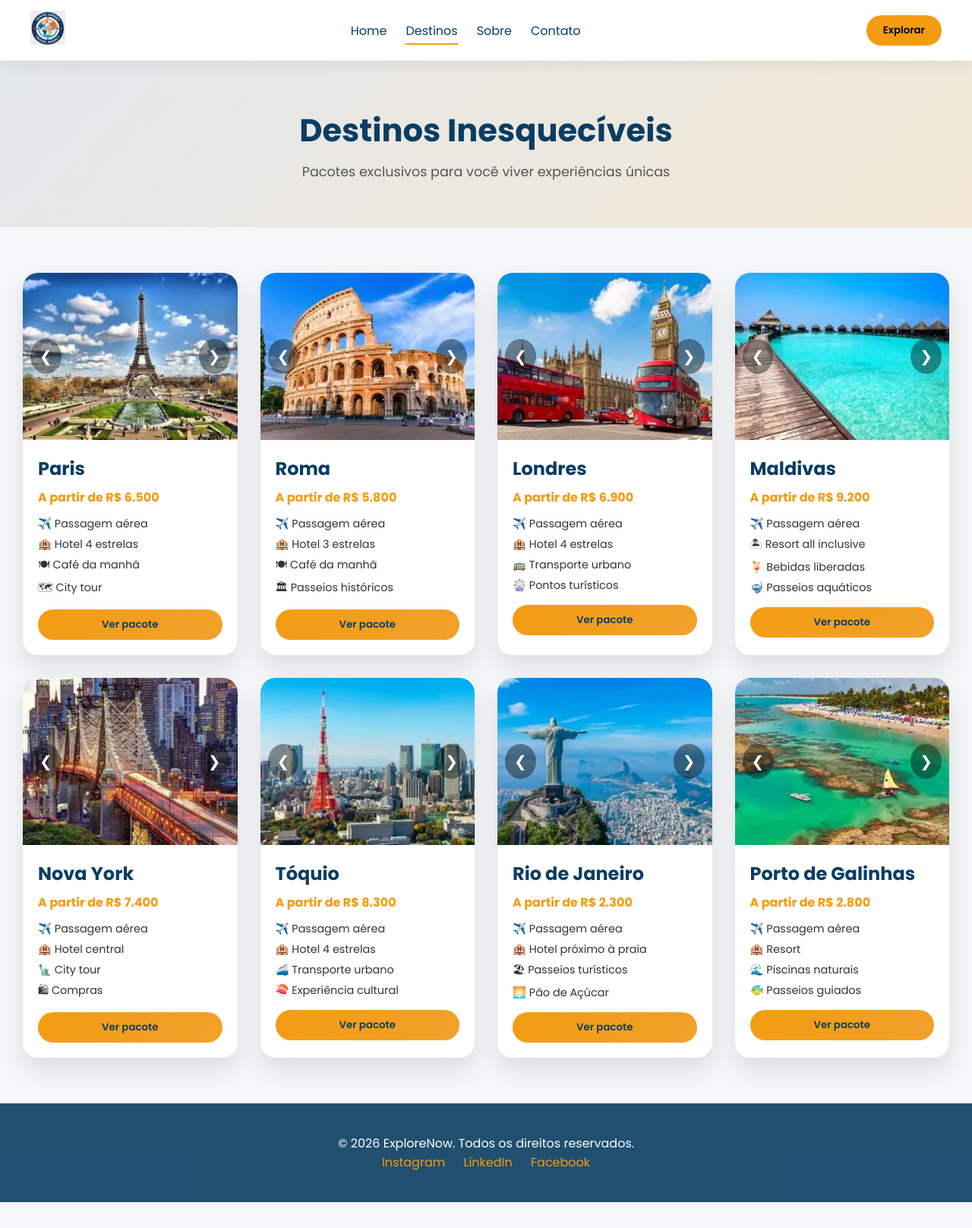
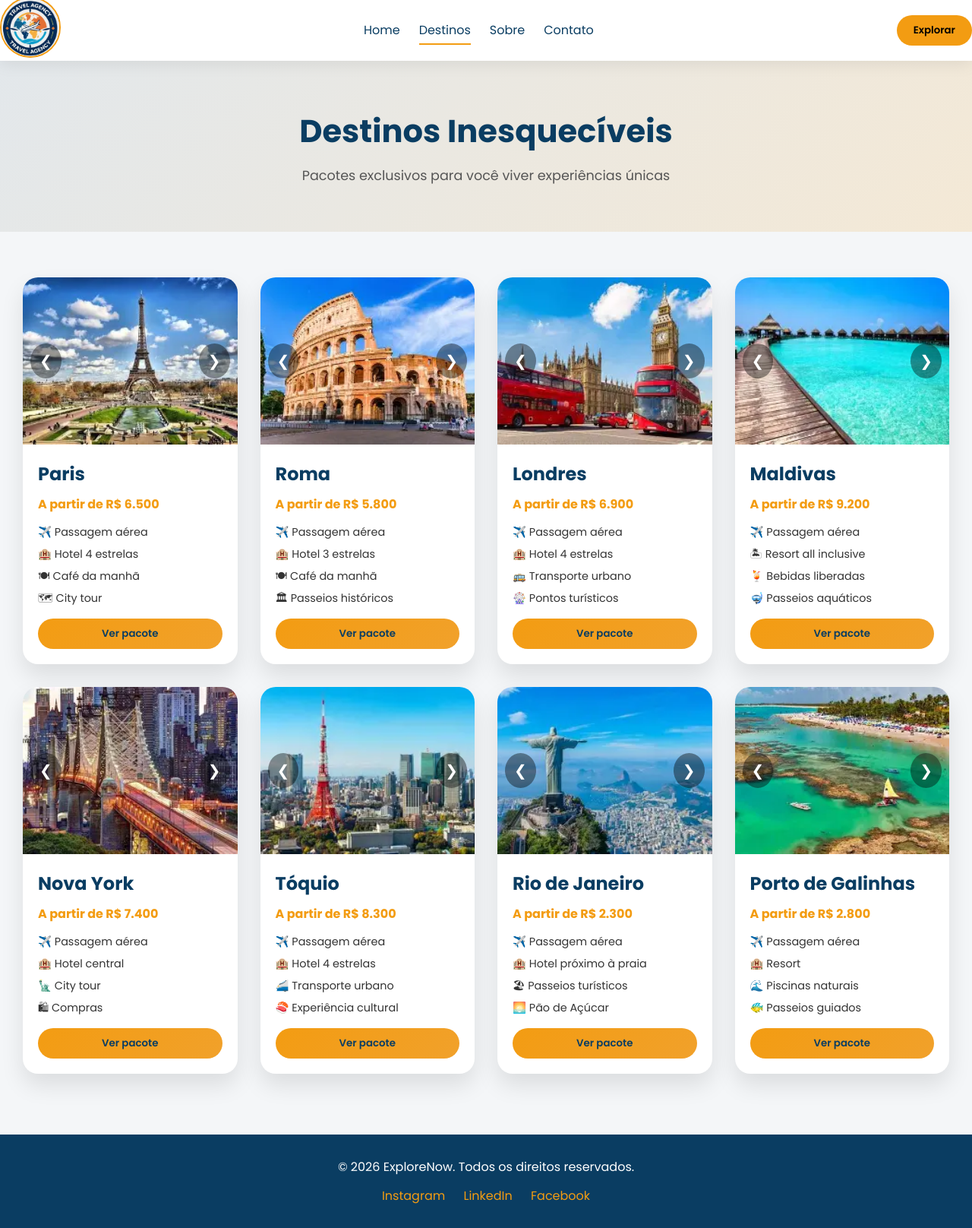
Before and after one commit to Stefany-viveiros/explore-now, a plain HTML site: page html/destinos.html in a window 1280 px wide. Shown: the whole page at 76% size. Before the commit the page ends 1582 px from the top, so only its background shows below. Drawn offline with Linux system fonts and the light colour scheme.

Commit message:
fix: corrigindo erros

```diff
--- a/css/destinos.css
+++ b/css/destinos.css
@@ -9,7 +9,9 @@
 body {
   background-color: #f4f6f8;
   color: #333;
+  line-height: 1.6;
 }
+
 
 /* ===== HEADER ===== */
 .header {
@@ -21,13 +23,18 @@ body {
   display: flex;
   align-items: center;
   justify-content: space-between;
-  padding: 0 40px;
   box-shadow: 0 4px 20px rgba(0, 0, 0, 0.08);
   z-index: 1000;
+
 }
 
 .logo-img {
-  height: 45px;
+  height: 80px;
+  width: 80px;
+  border-radius: 50%;
+  object-fit: cover;
+  border: 2px solid #f39c12;
+
 }
 
 .nav {
@@ -184,24 +191,27 @@ body {
   color: #0a3d62;
 }
 
-/* FOOTER */
+/* ===== FOOTER ===== */
 .footer {
-  background-color: rgba(10, 61, 98, 0.9);
+  background: #0a3d62;
   color: #fff;
+  padding: 30px 20px;
   text-align: center;
-  padding: 40px 20px;
+  margin-top: 80px;
 }
 
-.footer a {
+.footer-content {
+  display: flex;
+  flex-direction: column;
+  gap: 12px;
+}
+
+.footer .socials a {
   color: #f39c12;
   margin: 0 10px;
   text-decoration: none;
+  font-weight: 500;
 }
-
-.footer a:hover {
-  text-decoration: underline;
-}
-
 
 /* ===== RESPONSIVO ===== */
 @media (max-width: 1200px) {
--- a/css/style.css
+++ b/css/style.css
@@ -15,7 +15,7 @@ body {
   position: fixed;
   top: 0;
   width: 100%;
-  padding: 15px 40px;
+  padding: 10px;
   display: flex;
   justify-content: space-between;
   align-items: center;
@@ -35,11 +35,11 @@ body {
 }
 
 .logo-img {
-  height: 160px;
-  width: 160px;
+  height: 110px;
+  width: 110px;
   border-radius: 50%;
   object-fit: cover;
-  border: 5px solid #f39c12;
+  border: 4px solid #f39c12;
 }
 
 
@@ -88,7 +88,7 @@ body {
   align-items: center;
   text-align: center;
   color: #fff;
-  padding-top: 80px;
+  padding-top: 30px;
 }
 
 .home-content {
@@ -104,7 +104,7 @@ body {
 
 .home h1 {
   font-size: 3rem;
-  margin-bottom: 15px;
+  margin-bottom: 16px;
 
 }
 
```
Also changed, not shown: css/sobre.css (+0 -12 lines), html/index.html (+1 -1 lines).
